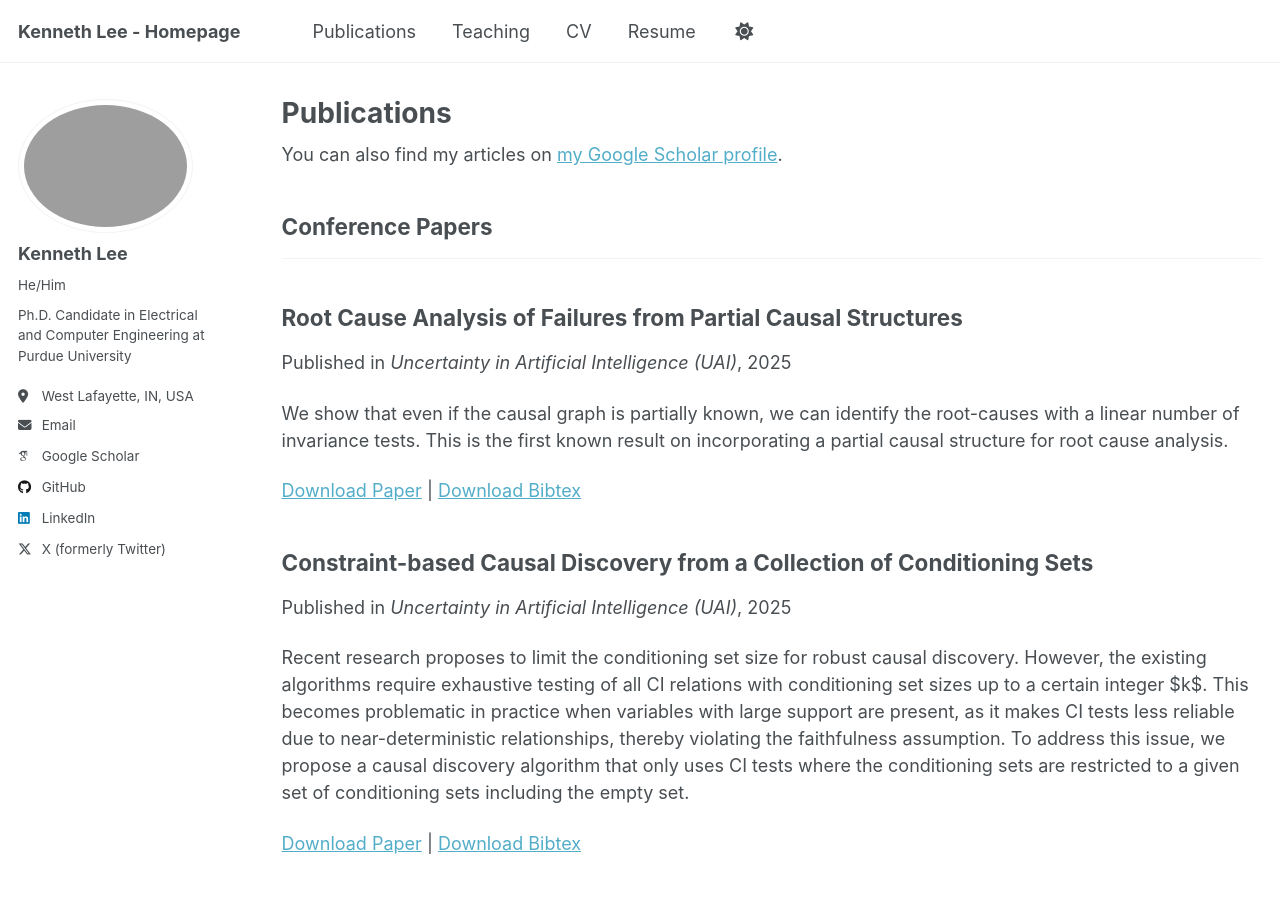
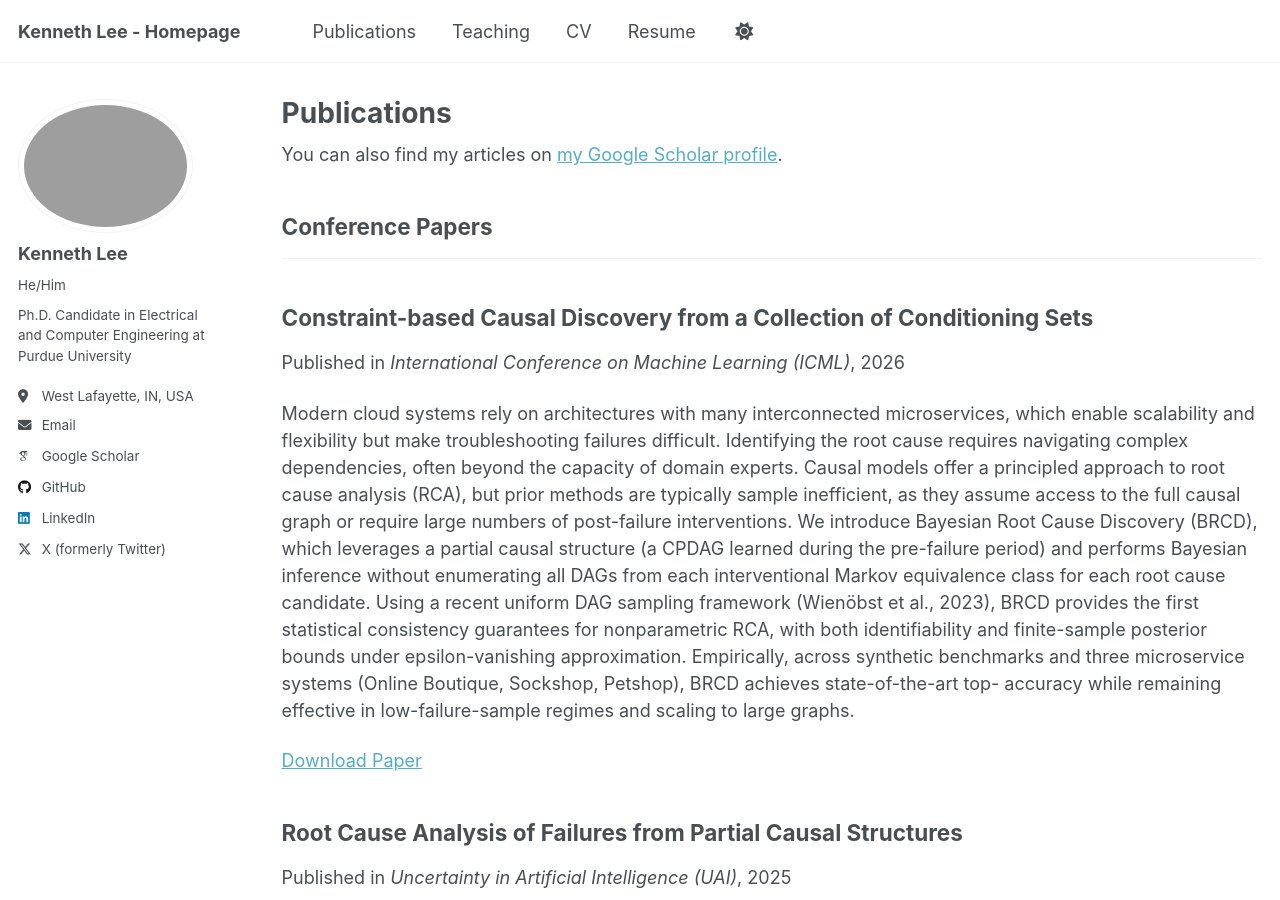
Before and after one commit to kenneth-lee-ch/kenneth-lee-ch.github.io, a Jekyll site: the page built from _pages/publications.html, in a window 1280 px wide and 900 px high. Built offline with Jekyll 4.4.1, drawn with Linux system fonts in a browser that asks for light colours; some web fonts are replaced.

Commit message:
update paper acceptance

```diff
--- a/_data/news.yml
+++ b/_data/news.yml
@@ -1,3 +1,5 @@
+- date: 2026-04-30
+  description: "My paper titled 'Root Cause Analysis of Failures in Microservices via Bayesian Root Cause Discovery' was accepted by ICML 2026 and it is a spotlight (top 2.2% acceptance rate)."
 - date: 2025-10-17
   description: "I was selected as a <a href='https://neurips.cc/Conferences/2025/ProgramCommittee#top-reviewer'>top reviewer</a> by NeurIPS 2025."
 - date: 2025-07-11
--- /dev/null
+++ b/_publications/2026-04-30-brcd.md
@@ -0,0 +1,12 @@
+---
+title: "Constraint-based Causal Discovery from a Collection of Conditioning Sets"
+collection: publications
+category: conferences
+permalink: /publication/2026-04-30-brcd
+authors: "K. Lee, Z. Zhou, M. Kocaoglu"
+excerpt: 'Modern cloud systems rely on architectures with many interconnected microservices, which enable scalability and flexibility but make troubleshooting failures difficult. Identifying the root cause requires navigating complex dependencies, often beyond the capacity of domain experts. Causal models offer a principled approach to root cause analysis (RCA), but prior methods are typically sample inefficient, as they assume access to the full causal graph or require large numbers of post-failure interventions. We introduce Bayesian Root Cause Discovery (BRCD), which leverages a partial causal structure (a CPDAG learned during the pre-failure period) and performs Bayesian inference without enumerating all DAGs from each interventional Markov equivalence class for each root cause candidate. Using a recent uniform DAG sampling framework (Wienöbst et al., 2023), BRCD provides the first statistical consistency guarantees for nonparametric RCA, with both identifiability and finite-sample posterior bounds under epsilon-vanishing approximation. Empirically, across synthetic benchmarks and three microservice systems (Online Boutique, Sockshop, Petshop), BRCD achieves state-of-the-art top-
+ accuracy while remaining effective in low-failure-sample regimes and scaling to large graphs.'
+date: 2026-04-30
+venue: 'International Conference on Machine Learning (ICML)'
+paperurl: 'https://openreview.net/forum?id=EOSV5tlpqg&referrer=%5BAuthor%20Console%5D(%2Fgroup%3Fid%3DICML.cc%2F2026%2FConference%2FAuthors%23your-submissions)'
+---
```
Also changed, not shown: 1 other file.
